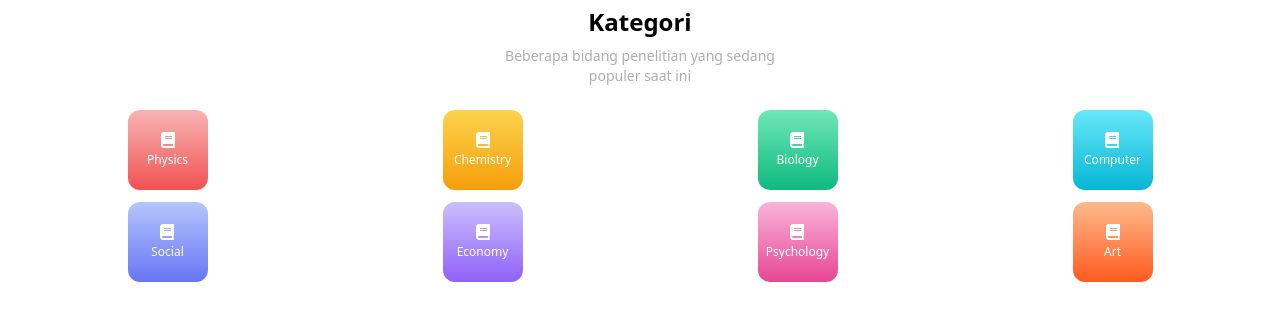
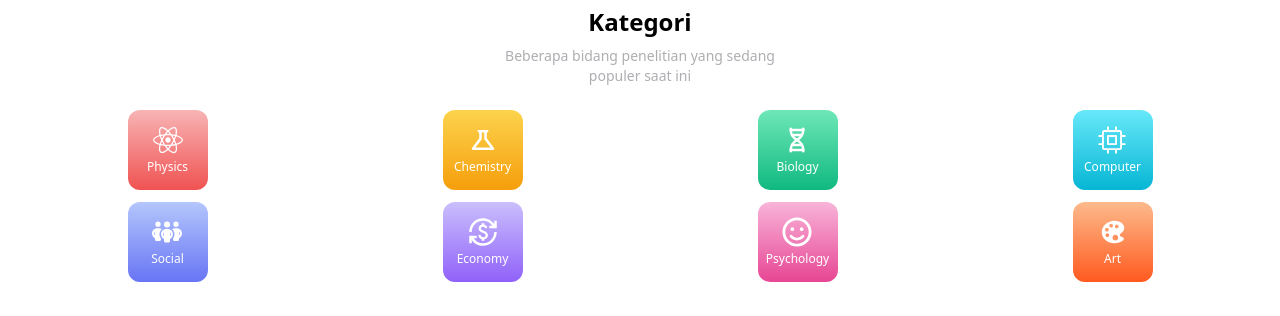
Before and after one commit to ryokf/BantuRiset-frontend, a React (Vite) app: page / in a window 1280 px wide. Shown: the part 1580-1896 px from the top of the page. Built offline with nearby package versions, Linux system fonts and the light colour scheme.

Commit message:
✨feature: footer component

```diff
--- a/src/components/Footer.tsx
+++ b/src/components/Footer.tsx
@@ -6,6 +6,9 @@ import { BsDribbble, BsFacebook, BsGithub, BsInstagram, BsTwitter } from "react-
 import footerTheme from "../themes/footer";
 
 export function Footer() {
+    const today = new Date();
+    const year = today.getFullYear();
+
     return (
         <FlowbiteFooter container theme={footerTheme}>
             <div className="w-full relative bottom-0">
@@ -22,17 +25,18 @@ export function Footer() {
                     </div>
                     <div className="grid grid-cols-2 gap-8 sm:mt-4 sm:grid-cols-3 sm:gap-6">
                         <div>
-                            <FlowbiteFooter.Title title="about" />
+                            <FlowbiteFooter.Title title="menu" />
                             <FlowbiteFooter.LinkGroup col>
-                                <FlowbiteFooter.Link href="#">Flowbite</FlowbiteFooter.Link>
-                                <FlowbiteFooter.Link href="#">Tailwind CSS</FlowbiteFooter.Link>
+                                <FlowbiteFooter.Link href="#">dashboard</FlowbiteFooter.Link>
+                                <FlowbiteFooter.Link href="#">about</FlowbiteFooter.Link>
+                                <FlowbiteFooter.Link href="#">faq</FlowbiteFooter.Link>
                             </FlowbiteFooter.LinkGroup>
                         </div>
                         <div>
                             <FlowbiteFooter.Title title="Follow us" />
                             <FlowbiteFooter.LinkGroup col>
-                                <FlowbiteFooter.Link href="#">Github</FlowbiteFooter.Link>
-                                <FlowbiteFooter.Link href="#">Discord</FlowbiteFooter.Link>
+                                <FlowbiteFooter.Link href="#">Instagram</FlowbiteFooter.Link>
+                                <FlowbiteFooter.Link href="#">Twitter</FlowbiteFooter.Link>
                             </FlowbiteFooter.LinkGroup>
                         </div>
                         <div>
@@ -46,7 +50,7 @@ export function Footer() {
                 </div>
                 <FlowbiteFooter.Divider />
                 <div className="w-full sm:flex sm:items-center sm:justify-between">
-                    <FlowbiteFooter.Copyright href="#" by="Flowbite™" year={2022} />
+                    <FlowbiteFooter.Copyright href="#" by="BantuRiset™" year={year} />
                     <div className="mt-4 flex space-x-6 sm:mt-0 sm:justify-center">
                         <FlowbiteFooter.Icon href="#" icon={BsFacebook} />
                         <FlowbiteFooter.Icon href="#" icon={BsInstagram} />
--- a/src/services/category.ts
+++ b/src/data/category.tsx
@@ -1,51 +1,60 @@
+import { FaReact } from "react-icons/fa";
+import { MdOutlineScience } from "react-icons/md";
+import { TbDna2 } from "react-icons/tb";
+import { GoCpu } from "react-icons/go";
+import { FaPeopleGroup } from "react-icons/fa6";
+import { MdCurrencyExchange } from "react-icons/md";
+import { FaRegSmile } from "react-icons/fa";
+import { IoIosColorPalette } from "react-icons/io";
+
 const category = [
     {
         id: 1,
         name: "Physics",
         link: "/category/physics",
-        icon: "./temporary/physics.svg",
+        icon: <FaReact size={30} />,
     },
     {
         id: 2,
         name: "Chemistry",
         link: "/category/chemistry",
-        icon: "./temporary/Flask_alt 1.svg",
+        icon: <MdOutlineScience size={30} />,
     },
     {
         id: 3,
         name: "Biology",
         link: "/category/biology",
-        icon: "./temporary/dna.svg",
+        icon: <TbDna2 size={30} />,
     },
     {
         id: 4,
         name: "Computer",
         link: "/category/computer",
-        icon: "./temporary/computer.svg",
+        icon: <GoCpu size={30} />,
     },
     {
         id: 5,
         name: "Social",
         link: "/category/computer",
-        icon: "./temporary/computer.svg",
+        icon: <FaPeopleGroup size={30} />,
     },
     {
         id: 6,
         name: "Economy",
         link: "/category/computer",
-        icon: "./temporary/computer.svg",
+        icon: <MdCurrencyExchange size={30} />,
     },
     {
         id: 7,
         name: "Psychology",
         link: "/category/computer",
-        icon: "./temporary/computer.svg",
+        icon: <FaRegSmile size={30} />,
     },
     {
         id: 8,
         name: "Art",
         link: "/category/computer",
-        icon: "./temporary/computer.svg",
+        icon: <IoIosColorPalette size={30} />,
     },
 ];
 
--- a/src/pages/HomePage.tsx
+++ b/src/pages/HomePage.tsx
@@ -3,7 +3,7 @@ import Button from '../components/Button';
 import HomeTemplate from '../templates/HomeTemplate';
 import { NavModal } from '../components/NavModal';
 import { FaBook } from 'react-icons/fa';
-import category from '../services/category';
+import category from '../data/category';
 import { Card } from '../components/Card';
 import ButtonNav from '../components/ButtonNav';
 
@@ -59,7 +59,7 @@ const Category = () => {
                             <div className="w-full flex justify-center">
                                 <div key={index} className={`w-20 aspect-square text-white rounded-xl flex justify-center items-center ${color[index]}`}>
                                     <div className="flex flex-col items-center gap-1">
-                                        <FaBook></FaBook>
+                                        {item.icon}
                                         <h1 className='text-xs font-medium'>{item.name}</h1>
                                     </div>
                                 </div>
--- a/src/themes/footer.ts
+++ b/src/themes/footer.ts
@@ -14,7 +14,7 @@ const footerTheme: CustomFlowbiteTheme["footer"] = {
         "col": "flex-col space-y-4"
     },
     icon: {
-        "base": "text-gray-900 dark:hover:text-white",
+        "base": "",
         "size": "h-10 w-5"
     },
     "title": {
@@ -24,7 +24,7 @@ const footerTheme: CustomFlowbiteTheme["footer"] = {
         "base": "my-6 w-full border-gray-200 dark:border-gray-700 sm:mx-auto lg:my-8"
     },
     "copyright": {
-        "base": "text-sm text-gray-400 sm:text-center text-white",
+        "base": "text-sm sm:text-center text-white",
         "href": "ml-1 hover:underline",
         "span": "ml-1"
     },
```
